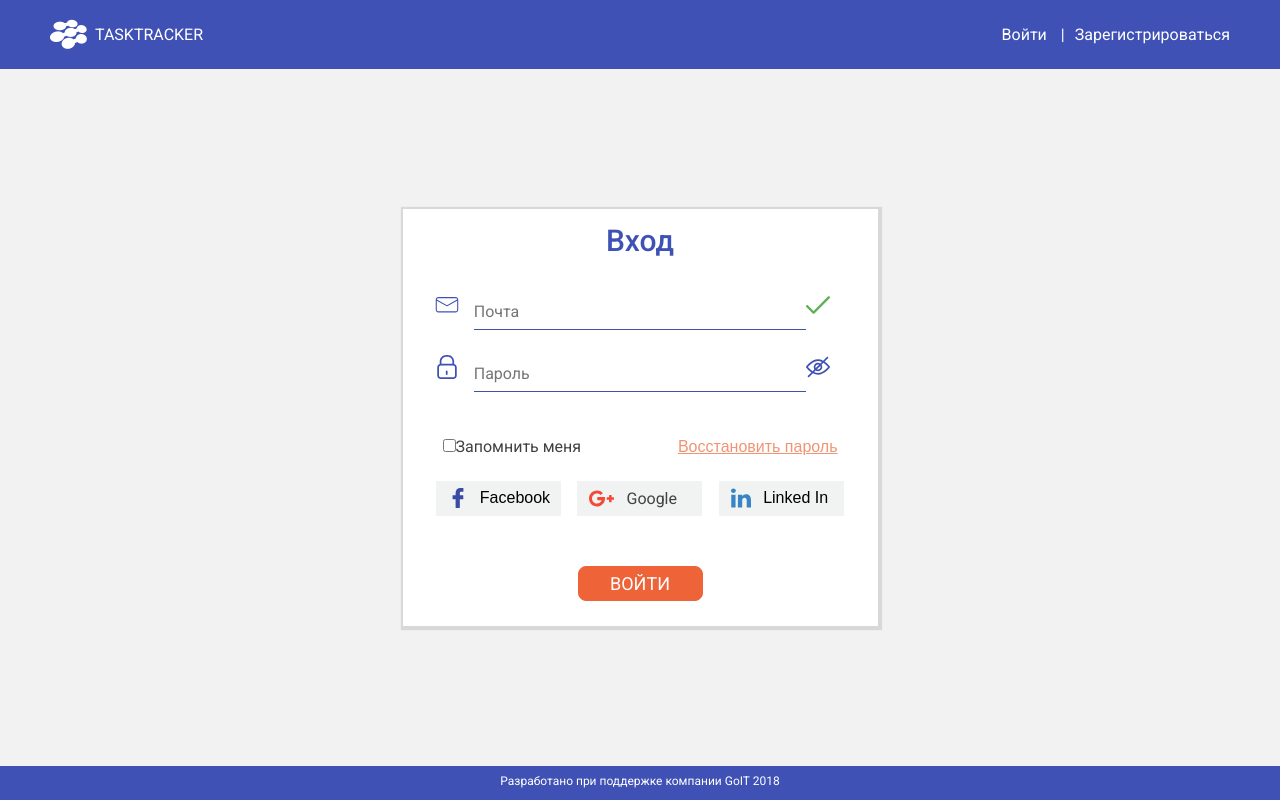
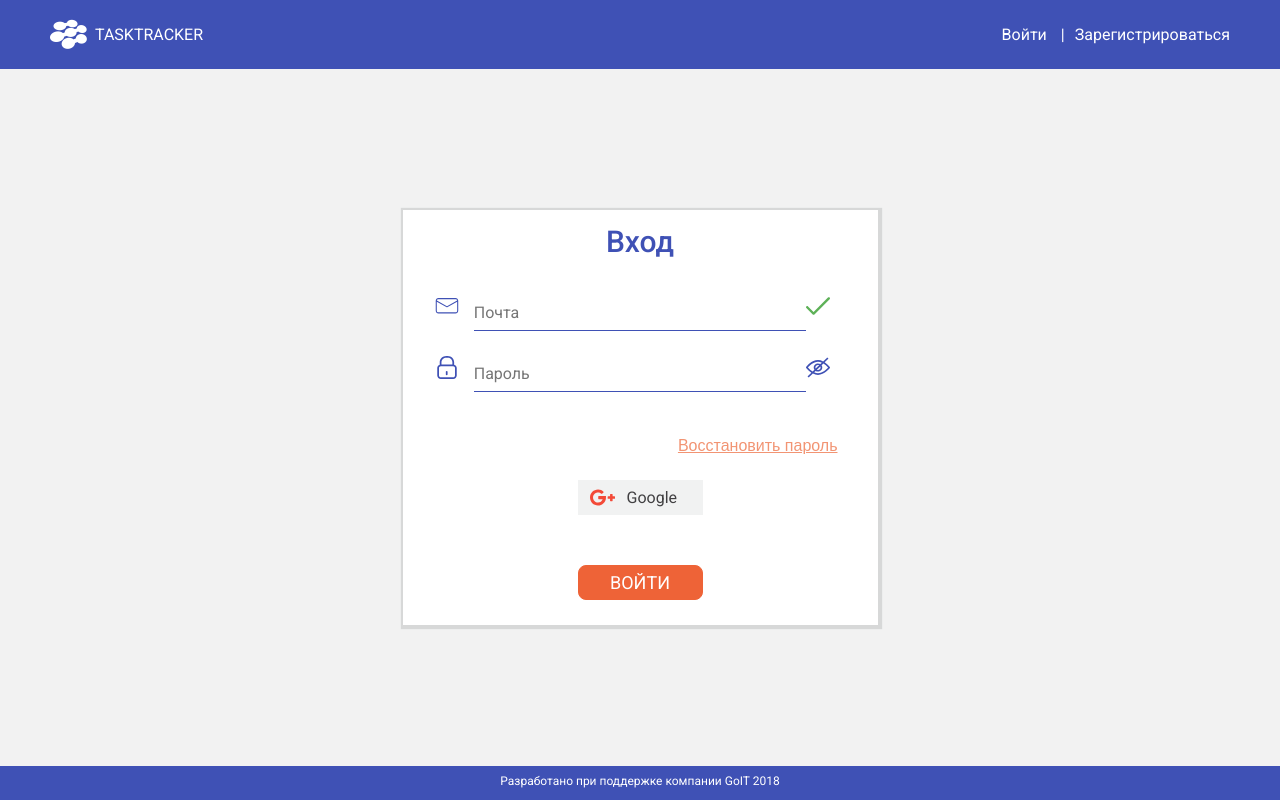
Before and after one commit to Barik85/tasktrecker, a React app: page /login in a window 1280 px wide. Built offline with nearby package versions, Linux system fonts and the light colour scheme.

Commit message:
Hid FB, LinkedIn, remember me buttons. Refactored editing profile according to newapi responce.

```diff
--- a/src/components/login/Login.jsx
+++ b/src/components/login/Login.jsx
@@ -9,9 +9,9 @@ import tickFalse from './img/tick.svg';
 import tickTrue from './img/tickTrue.svg';
 import privateEye from './img/private.svg';
 import eye from './img/eye.svg';
-import facebookLogo from './img/facebook-logo.svg';
+// import facebookLogo from './img/facebook-logo.svg';
 import googleplusLogo from './img/google-plus.svg';
-import linkedinLogo from './img/linkedin-logo.svg';
+// import linkedinLogo from './img/linkedin-logo.svg';
 
 
 const initialState = {
@@ -140,30 +140,27 @@ class Login extends Component {
             ) : null
           }
           <div className={styles.sub_menu}>
-            <div><input type="checkbox" /><span>Запомнить меня</span></div>
-            <div>
-              <button className={styles.restore_password_link}>Восстановить пароль</button>
-            </div>
+            <button className={styles.restore_password_link}>Восстановить пароль</button>
           </div>
           <div className={styles.socialnet_box}>
-            <div>
+            {/* <div>
               <button type="button" className={styles.btn}>
                 <img src={facebookLogo} alt="facebook_logo" className={styles.btn_img} />
                 Facebook
               </button>
-            </div>
+            </div> */}
             <div>
               <a href="https://taskboard.luisi.top/auth/google" className={styles.btn}>
                 <img src={googleplusLogo} alt="google_logo" className={styles.btn_img_google} />
                 Google
               </a>
             </div>
-            <div>
+            {/* <div>
               <button type="button" className={styles.btn}>
                 <img src={linkedinLogo} alt="linked_in_logo" className={styles.btn_img} />
                 Linked In
               </button>
-            </div>
+            </div> */}
           </div>
           <div className={styles.login_submit}>
             <input type="submit" value="ВОЙТИ" />
--- a/src/components/login/login.module.scss
+++ b/src/components/login/login.module.scss
@@ -73,8 +73,7 @@
 }
 
 .sub_menu {
-  display: flex;
-  justify-content: space-between;
+  text-align: right;
   margin: 45px 40px 15px;
   font-size: 14px;
 }
--- a/src/components/login/loginActions.js
+++ b/src/components/login/loginActions.js
@@ -158,11 +158,10 @@ export const updateUser = ({ id, name, email }) => (dispatch, getState) => {
     .then(
       (res) => {
         if (res.status === 200) {
-          const dataUser = res.data;
-
+          const dataUser = res.data && res.data.dataUser;
           const updatedUser = {
             name: dataUser.name,
-            id: dataUser._id,
+            id,
             email: dataUser.email,
           };
 
--- a/src/components/profile/Profile.jsx
+++ b/src/components/profile/Profile.jsx
@@ -40,8 +40,13 @@ class Profile extends Component {
 
   toggleEditInput = (e) => {
     e.preventDefault();
+    const { user } = this.props;
+    const name = user && user.name;
+    const email = user && user.email;
     this.setState(prevState => ({
       isEditing: !prevState.isEditing,
+      name: name || '',
+      email: email || '',
     }));
   }
 
--- a/src/components/register/Register.jsx
+++ b/src/components/register/Register.jsx
@@ -10,9 +10,9 @@ import tickFalse from '../login/img/tick.svg';
 import tickTrue from '../login/img/tickTrue.svg';
 import privateEye from '../login/img/private.svg';
 import eye from '../login/img/eye.svg';
-import facebookLogo from '../login/img/facebook-logo.svg';
+// import facebookLogo from '../login/img/facebook-logo.svg';
 import googleplusLogo from '../login/img/google-plus.svg';
-import linkedinLogo from '../login/img/linkedin-logo.svg';
+// import linkedinLogo from '../login/img/linkedin-logo.svg';
 
 
 const initialState = {
@@ -161,24 +161,24 @@ class Register extends Component {
             </span>
           </div>
           <div className={styles.socialnet_box}>
-            <div>
+            {/* <div>
               <button type="button" className={styles.btn}>
                 <img src={facebookLogo} alt="facebook_logo" className={styles.btn_img} />
                 Facebook
               </button>
-            </div>
+            </div> */}
             <div>
               <a href="https://taskboard.luisi.top/auth/google" className={styles.btn}>
                 <img src={googleplusLogo} alt="google_logo" className={styles.btn_img_google} />
                 Google
               </a>
             </div>
-            <div>
+            {/* <div>
               <button type="button" className={styles.btn}>
                 <img src={linkedinLogo} alt="linked_in_logo" className={styles.btn_img} />
                 Linked In
               </button>
-            </div>
+            </div> */}
           </div>
           <div className={styles.register_submit}>
             <input type="submit" value="Зарегистрироваться" />
```
